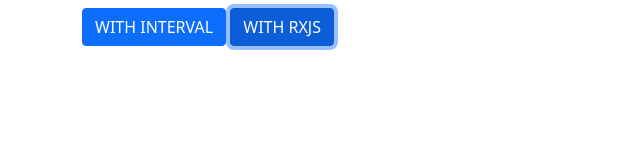
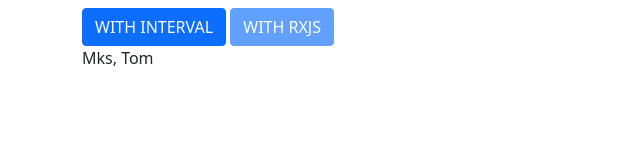
Before and after one commit to mad1982max/rxJS, a website built with webpack: page src/index.html in a window 1280 px wide. Both pictures are taken after a click on the button "WITH RXJS". Shown: the whole page, without its empty margins (0-640 px from the left). Built offline with nearby package versions, Linux system fonts and the light colour scheme.

Commit message:
first commit2

```diff
--- a/package.json
+++ b/package.json
@@ -14,6 +14,7 @@
   "dependencies": {
     "bootstrap": "^5.0.0-alpha1",
     "popper.js": "^1.16.1",
+    "rxjs": "^6.6.0",
     "webpack": "^4.44.0",
     "webpack-cli": "^3.3.12",
     "webpack-dev-server": "^3.11.0"
--- a/src/index.html
+++ b/src/index.html
@@ -9,7 +9,7 @@
     <div class="container">
         <div class="problem mt-2">
             <button class = 'btn btn-primary'id = 'interval'>WITH INTERVAL</button>
-            <button class = 'btn btn-primary'id = 'rxjsl'>WITH RXJS</button>
+            <button class = 'btn btn-primary'id = 'rxjs'>WITH RXJS</button>
             <div id="result"></div>
         </div>
     </div>
--- a/src/index.js
+++ b/src/index.js
@@ -1,12 +1,16 @@
 import 'bootstrap';
 import './style.scss';
-import {people} from './data'
+import {people} from './data';
+import {interval} from 'rxjs';
+import {filter, map, take, scan} from 'rxjs/operators';
 
 console.log('hello');
 
 let btnInt = document.getElementById('interval');
 let result = document.getElementById('result');
+let btnrxjs = document.getElementById('rxjs');
 
+btnrxjs.addEventListener('click', rxjsFN);
 btnInt.addEventListener('click', intFN);
 
 function intFN() {
@@ -27,3 +31,17 @@
         }
     },1000)
 }
+
+function rxjsFN() {
+    btnrxjs.disabled = true;
+    interval(1000)
+        .pipe(
+            take(people.length),
+            filter(v => people[v].age>=18),
+            map(v => people[v].name),
+            scan((acc, v) => acc.concat(v), [])
+        )
+        .subscribe(data =>
+            result.textContent = data.join(', ')
+        , () => null, () => btnrxjs.disabled = false)
+}
```
Also changed, not shown: 1 other file.
